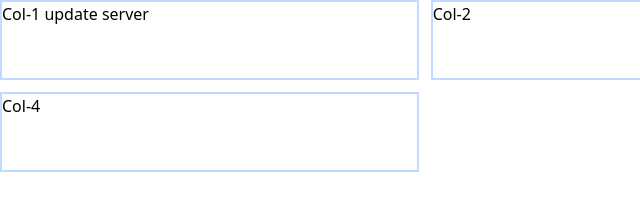
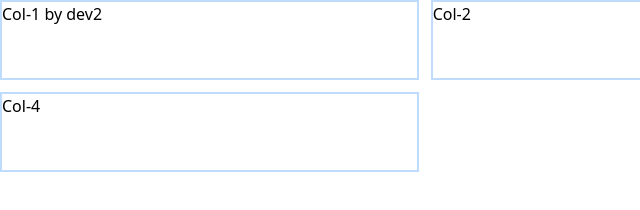
Before and after one commit to kayKhaingWin1/tailwind3, a website: page src/index.html in a window 1280 px wide. Shown: the full height of the page, 0-640 px from the left. Drawn offline with Linux system fonts and the light colour scheme.

Commit message:
update by dev2

```diff
--- a/src/index.html
+++ b/src/index.html
@@ -9,7 +9,7 @@
 <body>
     <div class="w-full grid grid-cols-3 gap-3 m-auto">
         <div class="border-blue-200 border-2 h-20">
-            Col-1 update server
+            Col-1 by dev2
         </div>
         <div class="border-blue-200 border-2 h-20">
             Col-2
```
Also changed, not shown: public/style.css.
